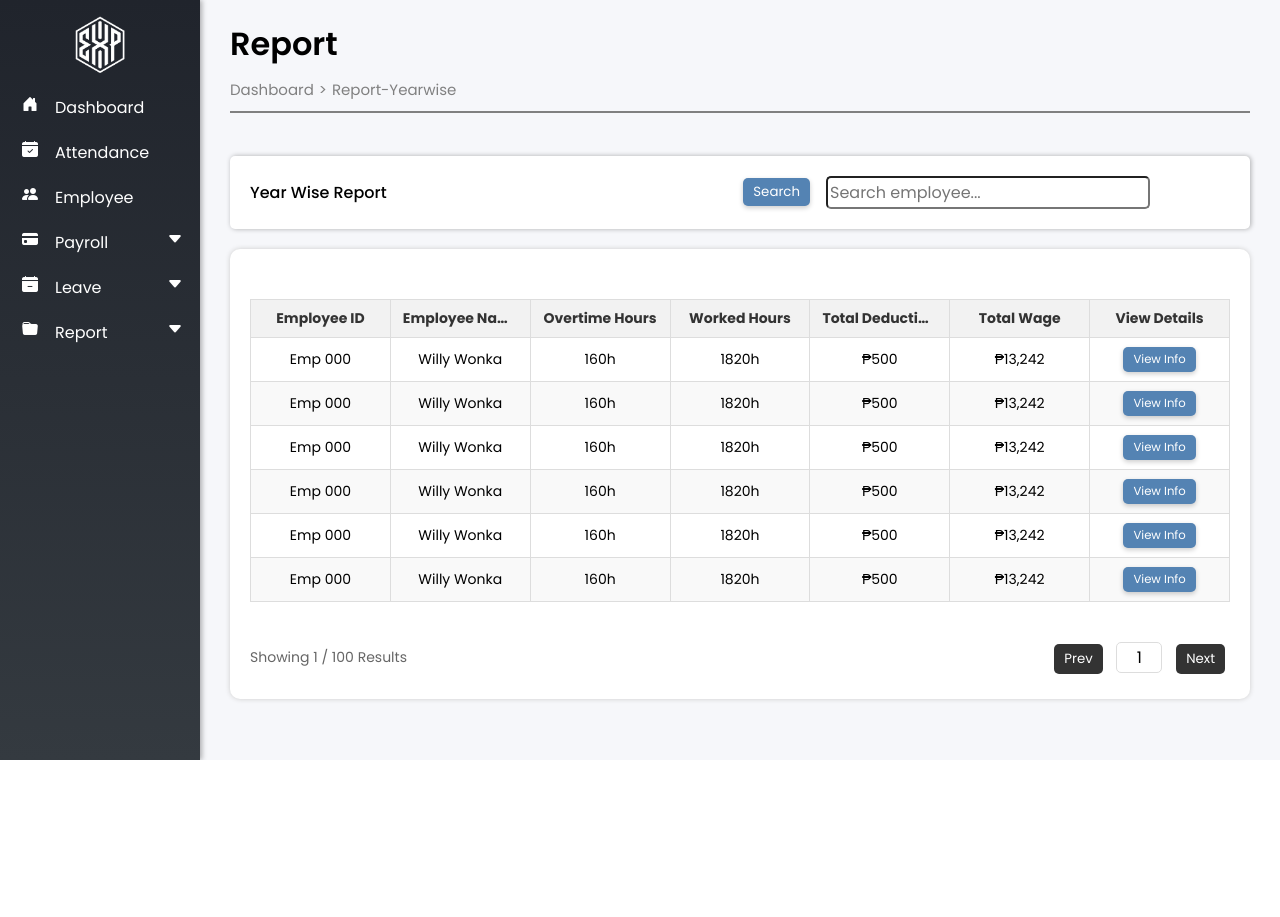
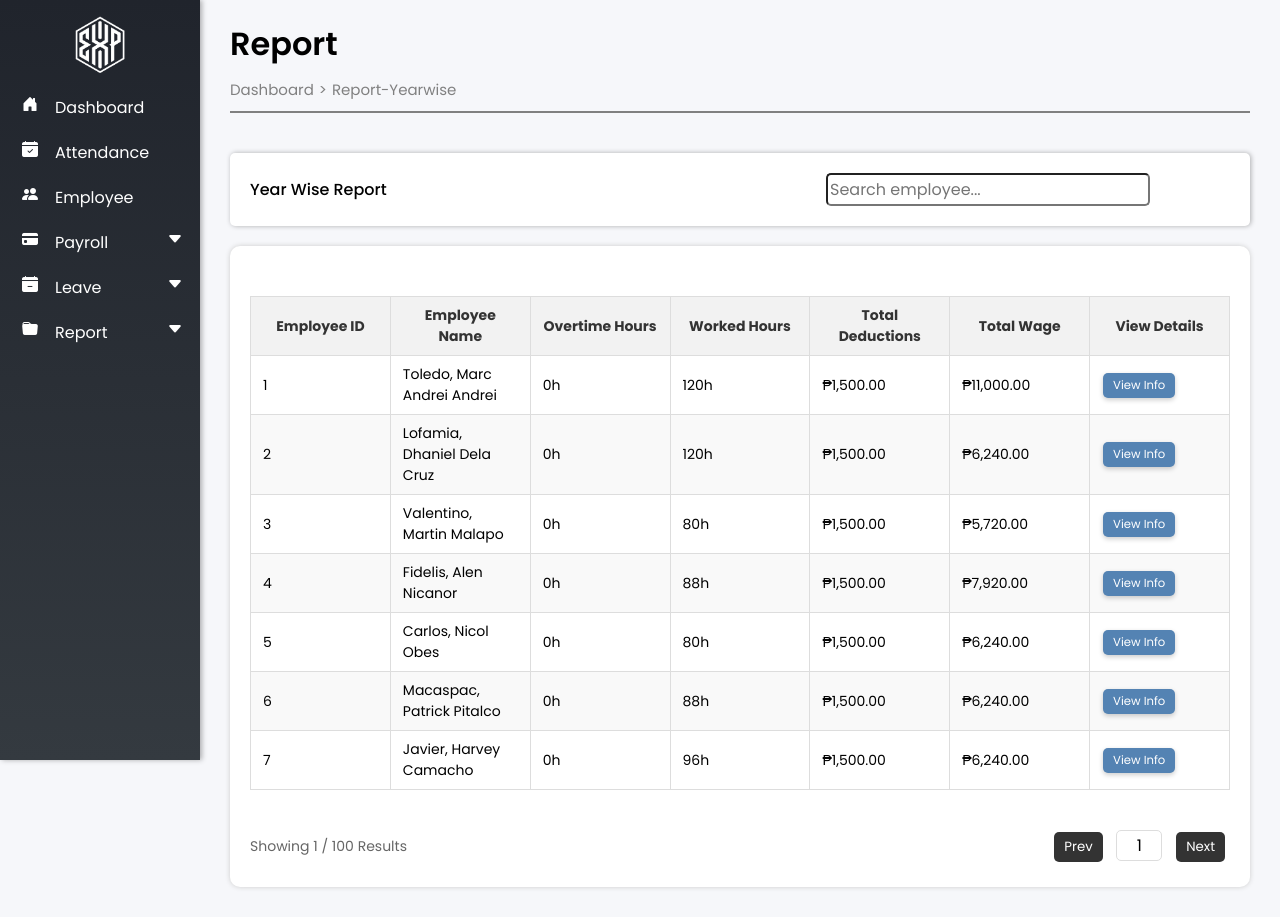
Before and after one commit to Yrria/Payroll, a PHP site: page /adminpage/report_yearwise.php in a window 1280 px wide. Shown: the part 40-957 px from the top of the page. Before the commit the page ends 800 px from the top, so only its background shows below. Run offline with PHP 8.4, Linux system fonts and the light colour scheme; a user stored in the database is signed in; data comes from the database, SQL or seed files in the repository; some libraries are stand-ins or nearby versions.

Commit message:
report page updated

```diff
--- a/payroll/adminpage/css/report_yearwise.css
+++ b/payroll/adminpage/css/report_yearwise.css
@@ -1,4 +1,3 @@
-
 .selection_div {
     margin: 50px 10px 10px 10px;
     display: flex;
@@ -103,23 +102,22 @@ table {
     width: 100%;
     /* Ensures the table stretches to fit the container */
     border-collapse: collapse;
-    margin-top: 10px;
+    margin-top: 20px;
+    min-height: 250px;
     table-layout: fixed;
     /* Prevents uneven column widths */
 }
 
 table th,
 table td {
-    vertical-align: middle;
-    text-align: center;
+    min-height: 250px;
     border: 1px solid #ddd;
-    padding: 8px;
-    white-space: nowrap;
-    /* Prevents text wrapping */
+    padding: 10px;
     overflow: hidden;
     /* Ensures overflow is hidden */
     text-overflow: ellipsis;
-    /* Adds ellipsis for overflowing text */
+    /* Shows ellipsis when text overflows */
+    font-size: 14px;
 }
 
 table th {
@@ -282,7 +280,7 @@ td {
 th,
 td {
     padding: 8px;
-    text-align: left;
+
 }
 
 .modal-footer {
@@ -397,8 +395,8 @@ table th,
 table td {
     padding: 8px 12px;
     border: 1px solid #ddd;
-    text-align: center;
     font-size: 14px;
+
 }
 
 table th {
--- a/payroll/adminpage/report_yearwise.php
+++ b/payroll/adminpage/report_yearwise.php
@@ -23,9 +23,9 @@ include './database/session.php';
             <div class="head-title">
                 <h1>Report</h1>
                 <div class="breadcrumb">
-                    <h5><a href="./dashboard.php">Dashboard </a></h5>
+                    <h5><a href="./dashboard.php">Dashboard</a></h5>
                     <span> > </span>
-                    <h5><a href="./report_yearwise.php">Report-Yearwise </a></h5>
+                    <h5><a href="./report_yearwise.php">Report-Yearwise</a></h5>
                 </div>
                 <hr>
             </div>
@@ -34,11 +34,13 @@ include './database/session.php';
                     <div class="selection_div">
                         <p class="label">Year Wise Report</p>
                         <div class="search-bar">
-                            <button class="search-btn">Search</button>
-                            <input type="text" placeholder="Search employee..." />
+                            <form method="GET" action="">
+                                <input type="text" id="searchInput" placeholder="Search employee..." value="<?php echo isset($_GET['query']) ? htmlspecialchars($_GET['query']) : ''; ?>" />
+                            </form>
                         </div>
                     </div>
                 </div>
+
                 <div class="content">
                     <div class="table-container">
                         <table>
@@ -54,88 +56,66 @@ include './database/session.php';
                                 </tr>
                             </thead>
                             <tbody id="showdata">
-                                <tr>
-                                    <td>Emp 000</td>
-                                    <td>Willy Wonka</td>
-                                    <td>160h</td>
-                                    <td>1820h</td>
-                                    <td>₱500</td>
-                                    <td>₱13,242</td>
-                                    <td class="td-text">
-                                        <div class="action-buttons">
-                                            <button class="view-btn" onclick="openModal()">View Info</button>
-                                        </div>
-                                    </td>
-                                </tr>
-                                <tr>
-                                    <td>Emp 000</td>
-                                    <td>Willy Wonka</td>
-                                    <td>160h</td>
-                                    <td>1820h</td>
-                                    <td>₱500</td>
-                                    <td>₱13,242</td>
-                                    <td class="td-text">
-                                        <div class="action-buttons">
-                                            <button class="view-btn" onclick="openModal()">View Info</button>
-                                        </div>
-                                    </td>
-                                </tr>
-                                <tr>
-                                    <td>Emp 000</td>
-                                    <td>Willy Wonka</td>
-                                    <td>160h</td>
-                                    <td>1820h</td>
-                                    <td>₱500</td>
-                                    <td>₱13,242</td>
-                                    <td class="td-text">
-                                        <div class="action-buttons">
-                                            <button class="view-btn" onclick="openModal()">View Info</button>
-                                        </div>
-                                    </td>
-                                </tr>
-                                <tr>
-                                    <td>Emp 000</td>
-                                    <td>Willy Wonka</td>
-                                    <td>160h</td>
-                                    <td>1820h</td>
-                                    <td>₱500</td>
-                                    <td>₱13,242</td>
-                                    <td class="td-text">
-                                        <div class="action-buttons">
-                                            <button class="view-btn" onclick="openModal()">View Info</button>
-                                        </div>
-                                    </td>
-                                </tr>
-                                <tr>
-                                    <td>Emp 000</td>
-                                    <td>Willy Wonka</td>
-                                    <td>160h</td>
-                                    <td>1820h</td>
-                                    <td>₱500</td>
-                                    <td>₱13,242</td>
-                                    <td class="td-text">
-                                        <div class="action-buttons">
-                                            <button class="view-btn" onclick="openModal()">View Info</button>
-                                        </div>
-                                    </td>
-                                </tr>
-                                <tr>
-                                    <td>Emp 000</td>
-                                    <td>Willy Wonka</td>
-                                    <td>160h</td>
-                                    <td>1820h</td>
-                                    <td>₱500</td>
-                                    <td>₱13,242</td>
-                                    <td class="td-text">
-                                        <div class="action-buttons">
-                                            <button class="view-btn" onclick="openModal()">View Info</button>
-                                        </div>
-                                    </td>
-                                </tr>
+                                <?php
+                                // Search logic
+                                $search_query = isset($_GET['query']) ? $_GET['query'] : '';
+                                $search_query_escaped = $conn->real_escape_string($search_query);
+
+                                $sql = "
+    SELECT e.emp_id, e.lastname, e.firstname, e.middlename, i.rate,
+        COALESCE(SUM(a.hours_overtime), 0) AS total_overtime,
+        COALESCE(SUM(a.hours_present), 0) AS total_worked,
+        COALESCE(SUM(a.present_days), 0) AS total_present_days,
+        COALESCE(SUM(d.pagibig_deduction + d.philhealth_deduction + d.sss_deduction + d.other_deduction), 0) AS total_deductions
+    FROM tbl_emp_acc e
+    LEFT JOIN tbl_emp_info i ON e.emp_id = i.emp_id
+    LEFT JOIN tbl_attendance a ON e.emp_id = a.emp_id
+    LEFT JOIN tbl_deduction d ON e.emp_id = d.emp_id
+";
+
+                                if (!empty($search_query_escaped)) {
+                                    $sql .= "
+        WHERE e.emp_id LIKE '%$search_query_escaped%'
+        OR e.firstname LIKE '%$search_query_escaped%'
+        OR e.lastname LIKE '%$search_query_escaped%'
+        OR e.middlename LIKE '%$search_query_escaped%'
+    ";
+                                }
+
+                                $sql .= " GROUP BY e.emp_id";
+
+                                $result = $conn->query($sql);
+
+                                if ($result && $result->num_rows > 0) {
+                                    while ($row = $result->fetch_assoc()) {
+                                        $empId = $row['emp_id'];
+                                        $empName = $row['lastname'] . ', ' . $row['firstname'] . ' ' . $row['middlename'];
+                                        $overtimeHours = $row['total_overtime'] . 'h';
+                                        $workedHours = $row['total_worked'] . 'h';
+                                        $totalDeductions = '₱' . number_format($row['total_deductions'], 2);
+                                        $totalWage = '₱' . number_format($row['rate'] * $row['total_present_days'], 2);
+
+                                        echo "<tr>
+            <td>{$empId}</td>
+            <td>{$empName}</td>
+            <td>{$overtimeHours}</td>
+            <td>{$workedHours}</td>
+            <td>{$totalDeductions}</td>
+            <td>{$totalWage}</td>
+            <td class='td-text'>
+                <div class='action-buttons'>
+                    <button class='view-btn' onclick='openModal(\"{$empId}\")'>View Info</button>
+                </div>
+            </td>
+        </tr>";
+                                    }
+                                } else {
+                                    echo "<tr><td colspan='7' style='text-align:center;'>No data found.</td></tr>";
+                                }
+                                ?>
                             </tbody>
                         </table>
                         <br>
-                        <!-- Pagination -->
                         <div class="pagination">
                             <p>Showing 1 / 100 Results</p>
                             <div>
@@ -147,6 +127,7 @@ include './database/session.php';
                     </div>
                 </div>
 
+                <!-- MODAL -->
                 <div id="infoModal" class="modal">
                     <div class="modal-content">
                         <div class="modal-header">
@@ -155,26 +136,15 @@ include './database/session.php';
                         </div>
                         <span class="close-btn" onclick="closeModal()">&times;</span>
                         <hr>
-                        <!-- Employee Information -->
                         <div class="employee-info">
-                            <span>Employee Name: Willy Wonka</span>
+                            <span>Employee Name: </span> <!-- leave empty to fill dynamically -->
                         </div>
                         <div class="employee-stats">
-                            <div class="stat">
-                                <span>Total Worked Hours: 1820h</span>
-                            </div>
-                            <div class="stat">
-                                <span>Total Deductions: ₱500</span>
-                            </div>
-                            <div class="stat">
-                                <span>Total Overtime Hours: 160h</span>
-                            </div>
-                            <div class="stat">
-                                <span>Total Wage: ₱13,242</span>
-                            </div>
+                            <div class="stat"><span class="worked-hours">Total Worked Hours: 0h</span></div>
+                            <div class="stat"><span class="total-deductions">Total Deductions: ₱0</span></div>
+                            <div class="stat"><span class="overtime-hours">Total Overtime Hours: 0h</span></div>
+                            <div class="stat"><span class="total-wage">Total Wage: ₱0</span></div>
                         </div>
-
-                        <!-- Table -->
                         <table>
                             <thead>
                                 <tr>
@@ -270,7 +240,6 @@ include './database/session.php';
                                     <td>₱70</td>
                                     <td>₱1,600</td>
                                 </tr>
-                                <!-- Total Row -->
                                 <tr class="total-row">
                                     <td>Total</td>
                                     <td>1,030</td>
@@ -290,28 +259,89 @@ include './database/session.php';
                         </div>
                     </div>
                 </div>
-            </div>
-        </div>
-    </div>
 
-    <!-- SCRIPT -->
+            </div> <!-- .main-content -->
+        </div> <!-- #mainContent -->
+    </div> <!-- .container -->
+
     <script>
-        // Modal functionality
-        function openModal() {
-            document.getElementById('infoModal').style.display = 'block';
+        function openModal(empId) {
+            fetch('fetch_employee_info.php?emp_id=' + encodeURIComponent(empId))
+                .then(response => response.json())
+                .then(data => {
+                    if (data.success) {
+                        // Update employee info
+                        document.querySelector('.employee-info span').textContent = `Employee Name: ${data.fullname}`;
+                        document.querySelector('.worked-hours').textContent = `Total Worked Hours: ${data.total_worked_hours}h`;
+                        document.querySelector('.overtime-hours').textContent = `Total Overtime Hours: ${data.total_overtime_hours}h`;
+                        document.querySelector('.total-deductions').textContent = `Total Deductions: ₱${Number(data.total_deductions).toFixed(2)}`;
+                        document.querySelector('.total-wage').textContent = `Total Wage: ₱${Number(data.total_wage).toFixed(2)}`;
+
+                        // Update year in modal header
+                        document.querySelector('.modal-header .year').textContent = data.year;
+
+                        // Update monthly data table
+                        const tbody = document.querySelector('#infoModal tbody');
+                        let tableHTML = '';
+
+                        // Add monthly rows
+                        data.monthly_data.forEach(month => {
+                            tableHTML += `
+                        <tr>
+                            <td>${month.month}</td>
+                            <td>${month.worked_hours}</td>
+                            <td>${month.overtime_hours}</td>
+                            <td>₱${Number(month.deductions).toFixed(2)}</td>
+                            <td>₱${Number(month.wage).toFixed(2)}</td>
+                        </tr>
+                    `;
+                        });
+
+                        // Add total row
+                        tableHTML += `
+                    <tr class="total-row">
+                        <td><strong>Total</strong></td>
+                        <td><strong>${data.total_worked_hours}</strong></td>
+                        <td><strong>${data.total_overtime_hours}</strong></td>
+                        <td><strong>₱${Number(data.total_deductions).toFixed(2)}</strong></td>
+                        <td><strong>₱${Number(data.total_wage).toFixed(2)}</strong></td>
+                    </tr>
+                `;
+
+                        tbody.innerHTML = tableHTML;
+
+                        // Show modal
+                        document.getElementById('infoModal').style.display = 'block';
+                    } else {
+                        alert(data.message || 'Employee info not found.');
+                    }
+                })
+                .catch(err => {
+                    console.error('Fetch error:', err);
+                    alert('Failed to fetch employee info.');
+                });
         }
 
         function closeModal() {
             document.getElementById('infoModal').style.display = 'none';
         }
 
-        // Close modal when clicking outside
         window.onclick = function(event) {
             const modal = document.getElementById('infoModal');
             if (event.target === modal) {
                 modal.style.display = 'none';
             }
         };
+
+        document.getElementById('searchInput').addEventListener('keyup', function() {
+            const query = this.value;
+
+            fetch('search_yearwise.php?query=' + encodeURIComponent(query))
+                .then(response => response.text())
+                .then(data => {
+                    document.getElementById('showdata').innerHTML = data;
+                });
+        });
     </script>
 </body>
 
```
Also changed, not shown: payroll/adminpage/fetch_employee_info.php (added, +130 -0 lines), payroll/adminpage/search_yearwise.php (added, +56 -0 lines).
